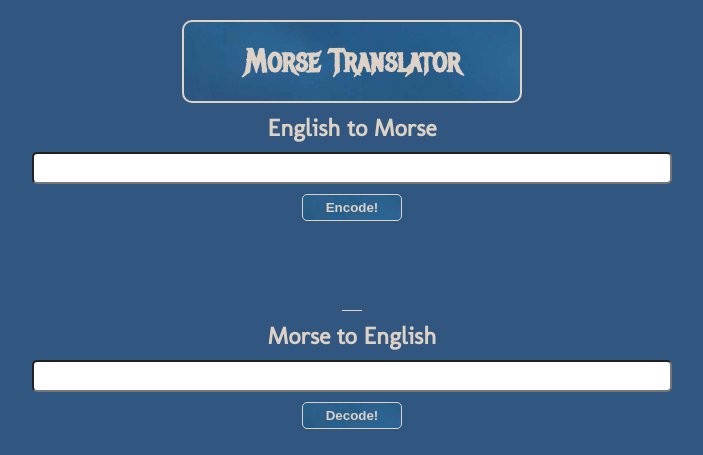
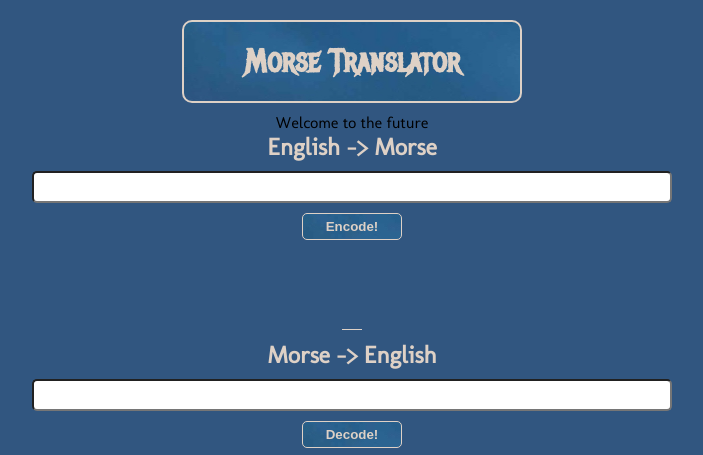
Before and after one commit to nmWolfe/morse-translator, a website built with Vite: page index.html in a window 1280 px wide. Shown: the top 455 px of the page, without its empty margins (288-991 px from the left). Built offline with nearby package versions, Linux system fonts and the light colour scheme; a web font is replaced by a local one.

Commit message:
Formatting changes

```diff
--- a/index.html
+++ b/index.html
@@ -11,13 +11,16 @@
         <h1 class="header-header">Morse Translator</h1>
       </header>
       <div class="display">
-        <h2 class="sub-header">English to Morse</h2>
+        <p class="display__paragraph">
+          Welcome to the <span class="future">future</span>
+        </p>
+        <h2 class="sub-header">English -> Morse</h2>
         <input type="text" class="input" id="eng-input" />
         <button class="submit" id="eng-submit">Encode!</button>
         <div class="code" id="eng-code"></div>
       </div>
       <div class="display">
-        <h2 class="sub-header">Morse to English</h2>
+        <h2 class="sub-header">Morse -> English</h2>
         <input type="text" class="input" id="morse-input" />
         <button class="submit" id="morse-submit">Decode!</button>
         <div class="code" id="morse-code"></div>
```
